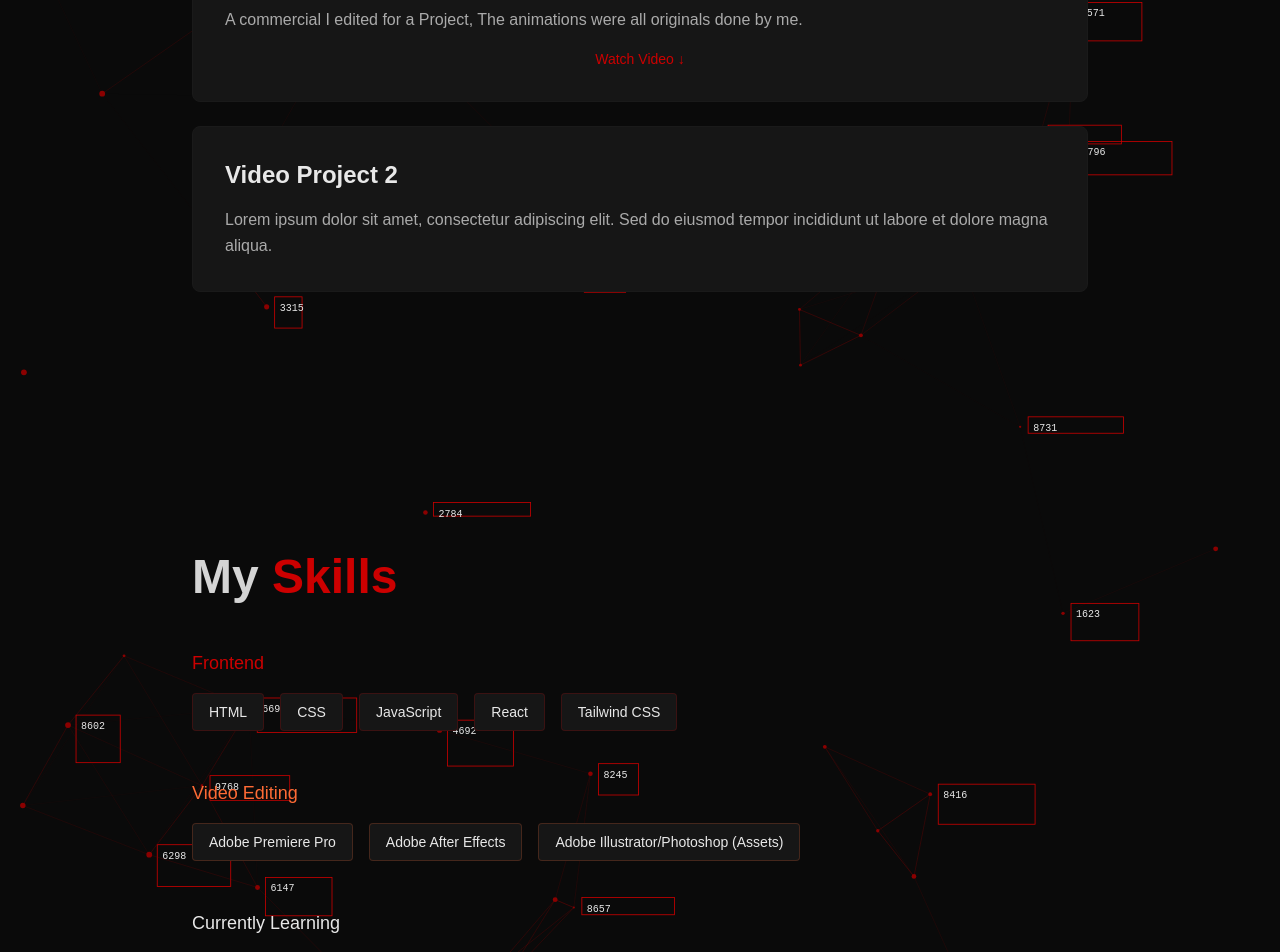
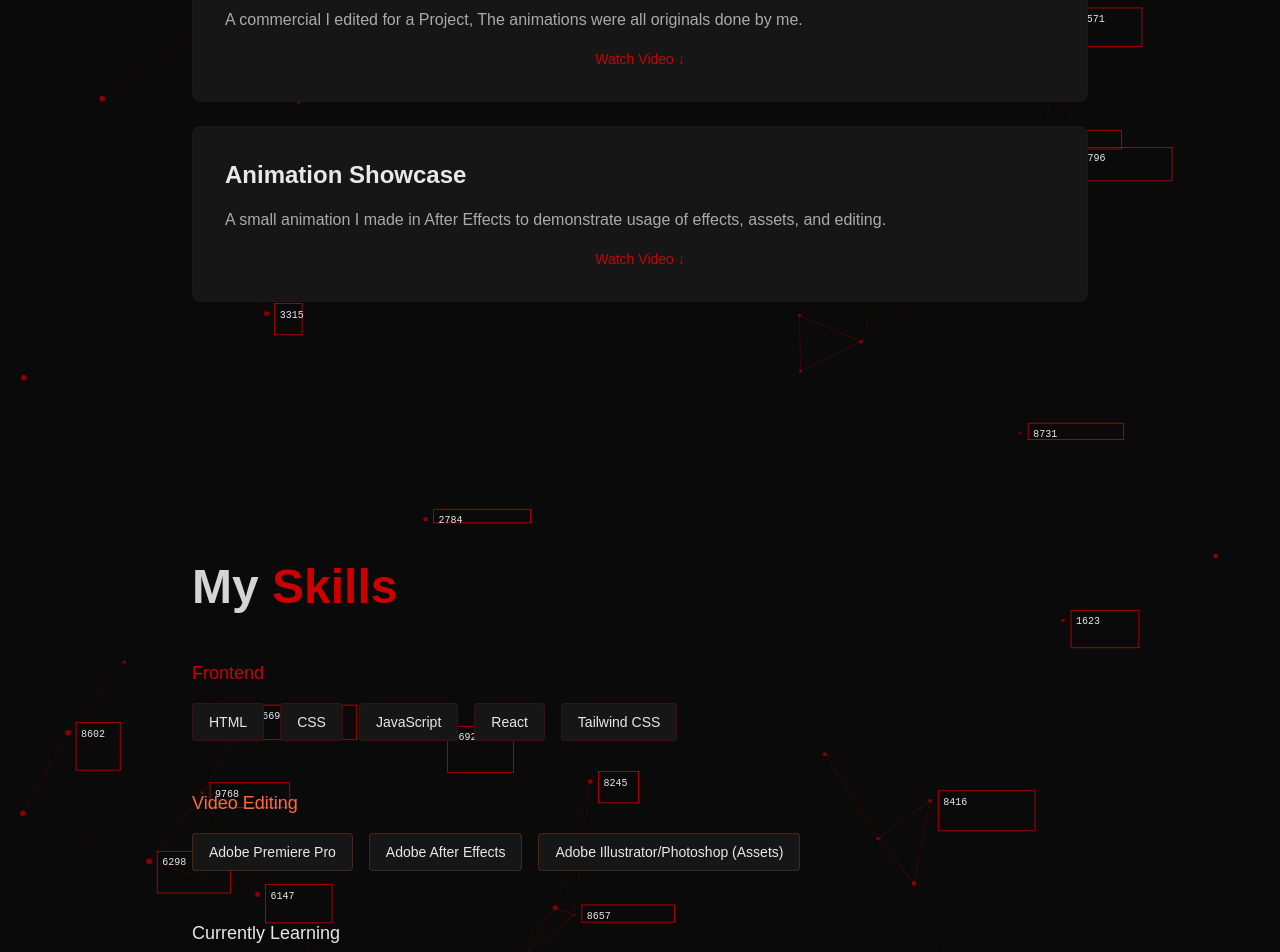
Before and after one commit to trevor-tanlines/PortfolioV1, a React (Vite) app: page / in a window 1280 px wide. Shown: the part 2260-3212 px from the top of the page. Built offline with nearby package versions, Linux system fonts and the light colour scheme; a web font is replaced by a local one.

Commit message:
Added another video

```diff
--- a/src/components/Projects.jsx
+++ b/src/components/Projects.jsx
@@ -17,9 +17,9 @@
     videoLink: 'https://youtu.be/sWO6YiC6nuE',
   },
   {
-    title: 'Video Project 2',
-    description: 'Lorem ipsum dolor sit amet, consectetur adipiscing elit. Sed do eiusmod tempor incididunt ut labore et dolore magna aliqua.',
-    videoLink: '#',
+    title: 'Animation Showcase',
+    description: 'A small animation I made in After Effects to demonstrate usage of effects, assets, and editing.',
+    videoLink: 'https://youtu.be/Az-EU2HOHuY',
   },
  ];
 
```
